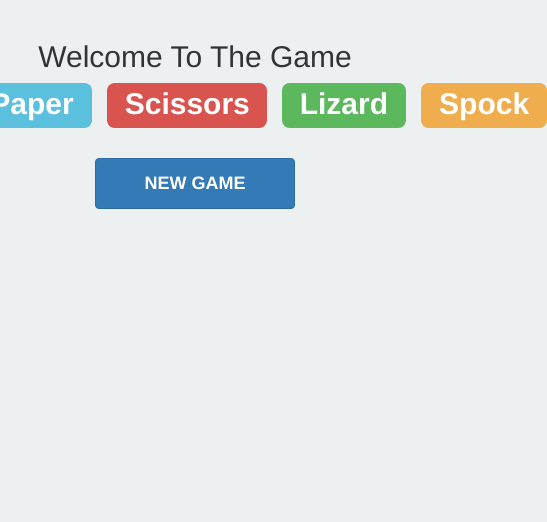
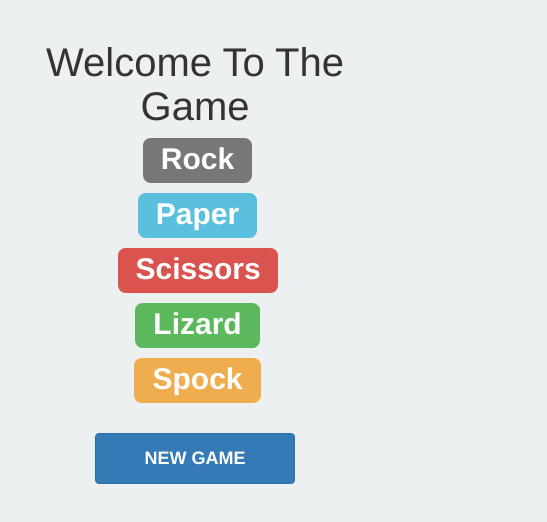
Before and after one commit to serafia/Game-rock-paper-scissors, a plain HTML site: page index.html in a window 390 px wide. Shown: the whole page, 547 px wide, since content can reach past the window. Drawn offline with nearby package versions, Linux system fonts and the light colour scheme.

Commit message:
Update style.css

```diff
--- a/style.css
+++ b/style.css
@@ -76,7 +76,7 @@ body {
 	color: #2c3e50;
 }
 @media (max-width: 767px) {
-	.title h3  {
+	.title .myLabels  {
 		flex-direction: column;
 		align-items: center;
 	}
@@ -86,7 +86,7 @@ body {
 
 }
 @media (max-width: 991px) {
-	.title h3  {
+	.title {
 		font-size: 30px;
 	}
 	.container {
```
